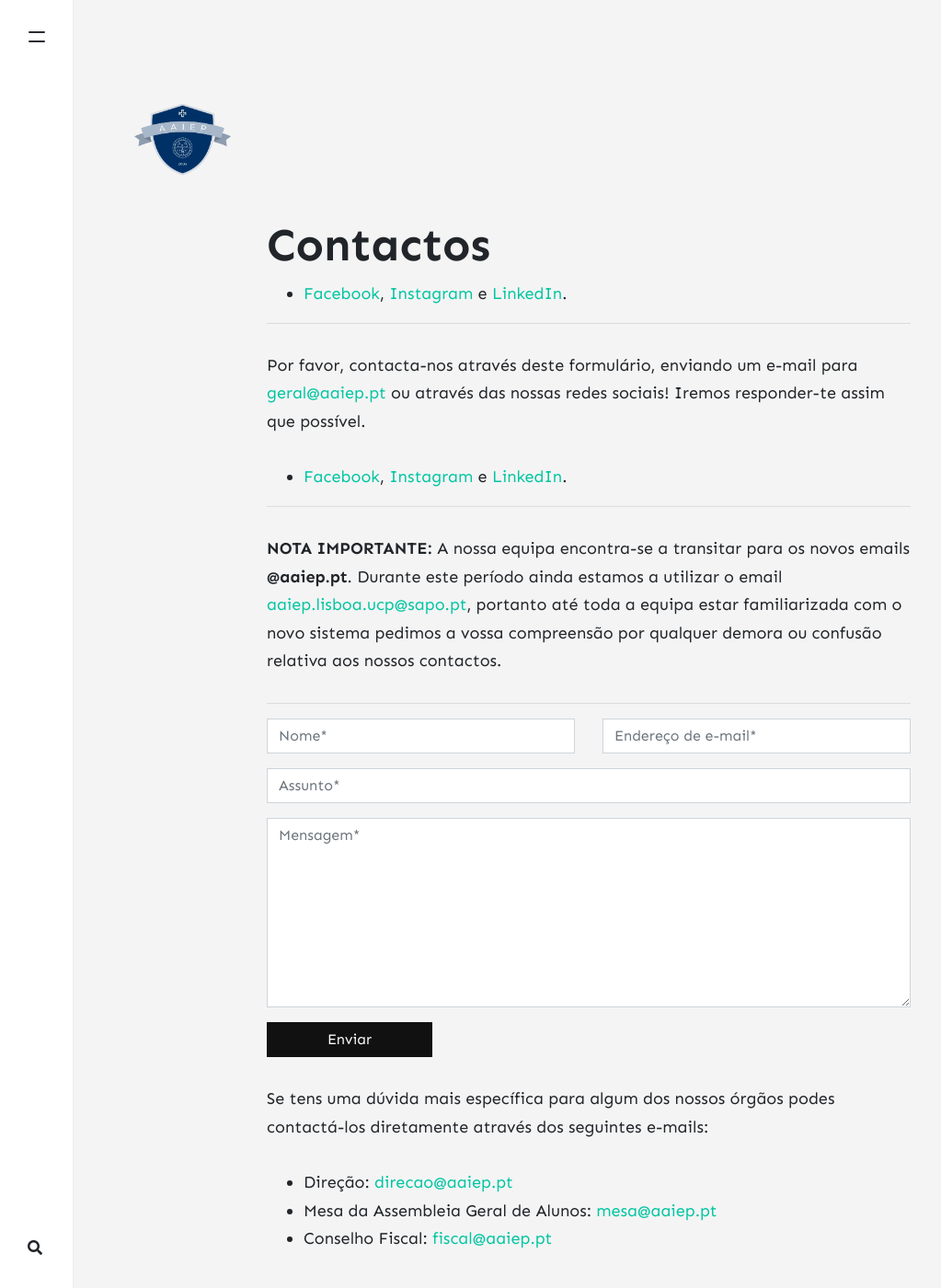
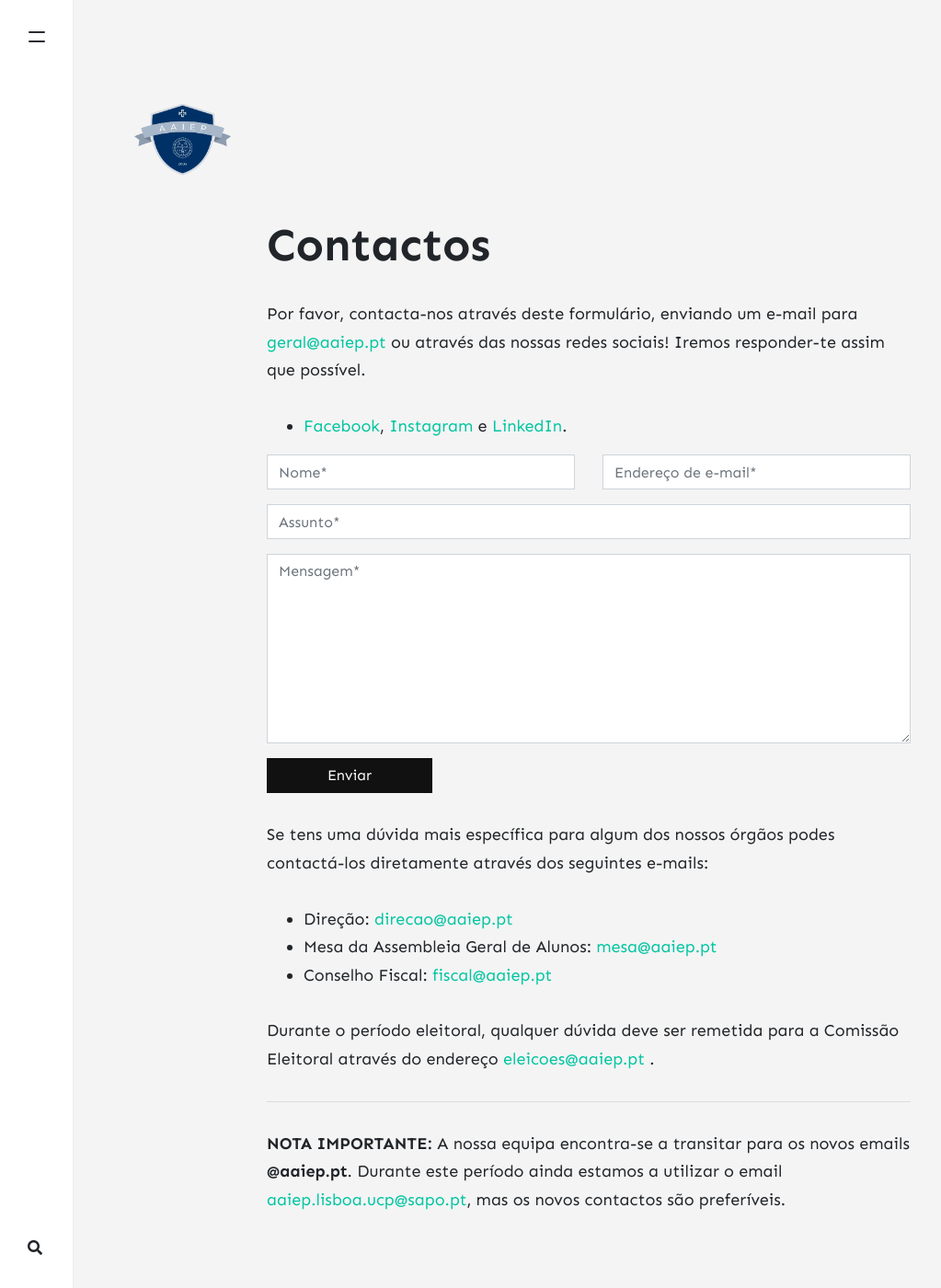
Before and after one commit to AAIEP/AAIEP.github.io, a Jekyll site: the page built from _pages/contact.md, in a window 1280 px wide and 1400 px high. Shown: the whole window at 92% size, without its empty margins (0-1023 px from the left). Built offline with Jekyll 4.4.1, drawn with Linux system fonts in a browser that asks for light colours; nearby versions of some CDN libraries; comment, search, counter and statistics services are not loaded.

```diff
--- a/_layouts/default.html
+++ b/_layouts/default.html
@@ -63,11 +63,11 @@ NOTA: Alterar o alerta em "A equipa" todos os anos para o mandato atual no forma
     <ul>
         <h3>Navegação</h3>
         <li><a href="{{ site.baseurl }}/">Início <span class="badge badge-primary">NOVO SITE</span></a></li>
-        <li><a href="{{ site.baseurl }}/sobre">Sobre</a></li>
+        <li><a href="{{ site.baseurl }}/sobre">Sobre <span class="badge badge-primary">2021/2022</span></a></li>
         <li><a href="{{ site.baseurl }}/docs">Documentos</a></li>
-        <li><a href="{{ site.baseurl }}/equipa">A equipa <span class="badge badge-primary">2021/2022</span></a></li>
         <li><a href="{{ site.baseurl }}/caloiro">Guia AAIEP <span class="badge badge-primary">INCOMING</span></a></li>
         <li><a href="{{ site.baseurl }}/voluntariado">Voluntariado</a></li>
+        <li><a href="{{ site.baseurl }}/parceiros">Parcerias</a></li>
         <li><a href="{{ site.baseurl }}/calendario">Calendário</a></li>
         <li><a href="{{ site.baseurl }}/contactos">Contactos</a></li>
     </ul>
--- a/_pages/contact.md
+++ b/_pages/contact.md
@@ -4,19 +4,11 @@ title: Contactos
 permalink: /contactos
 comments: false
 ---
-- [Facebook](https://www.facebook.com/aaiep), [Instagram](https://instagram.com/aaiep_ucp/) e [LinkedIn](https://www.linkedin.com/company/aaiep/).
-
----
 
 Por favor, contacta-nos através deste formulário, enviando um e-mail para [geral@aaiep.pt](mailto:geral@aaiep.pt) ou através das nossas redes sociais! Iremos responder-te assim que possível.
 
 - [Facebook](https://www.facebook.com/aaiep), [Instagram](https://instagram.com/aaiep_ucp/) e [LinkedIn](https://www.linkedin.com/company/aaiep/).
 
----
-
-**NOTA IMPORTANTE:** A nossa equipa encontra-se a transitar para os novos emails **@aaiep.pt**. Durante este período ainda estamos a utilizar o email [aaiep.lisboa.ucp@sapo.pt](mailto:aaiep.lisboa.ucp@sapo.pt), portanto até toda a equipa estar familiarizada com o novo sistema pedimos a vossa compreensão por qualquer demora ou confusão relativa aos nossos contactos.
-
----
 
 <!---
 IMPORTANTE!!!!!!
@@ -49,3 +41,7 @@ Se tens uma dúvida mais específica para algum dos nossos órgãos podes contac
 - Conselho Fiscal: <a href="mailto:fiscal@aaiep.pt">fiscal@aaiep.pt</a>
 
 Durante o período eleitoral, qualquer dúvida deve ser remetida para a Comissão Eleitoral através do endereço <a href="mailto:eleicoes@aaiep.pt">eleicoes@aaiep.pt</a> .
+
+---
+
+**NOTA IMPORTANTE:** A nossa equipa encontra-se a transitar para os novos emails **@aaiep.pt**. Durante este período ainda estamos a utilizar o email [aaiep.lisboa.ucp@sapo.pt](mailto:aaiep.lisboa.ucp@sapo.pt), mas os novos contactos são preferíveis.
```
Also changed, not shown: _pages/parceiros.md (added, +14 -0 lines), _pages/sobre.md (+2 -0 lines), _posts/parcerias/2021-10-01-wedrink.md (added, +20 -0 lines), assets/images/wedrink.jpeg (added), assets/images/winstons2021.png (added).
